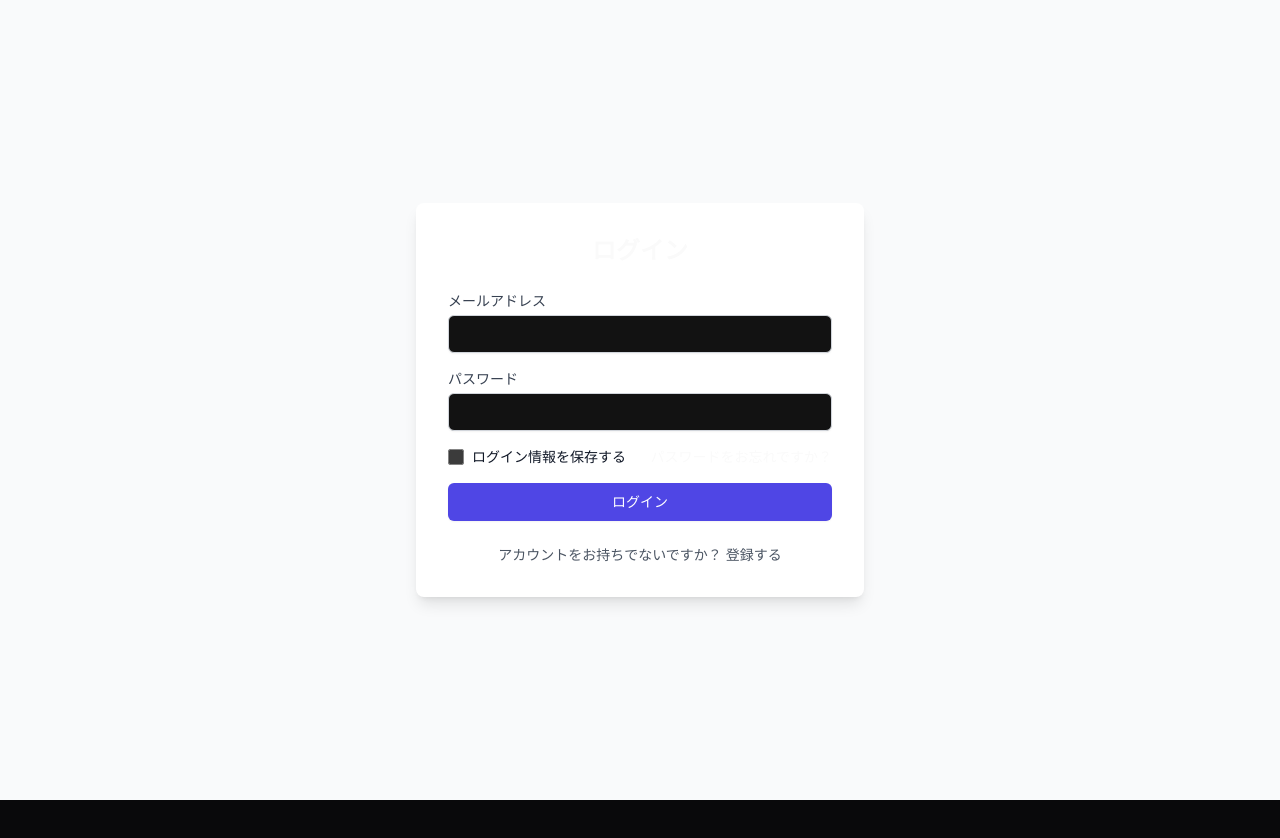
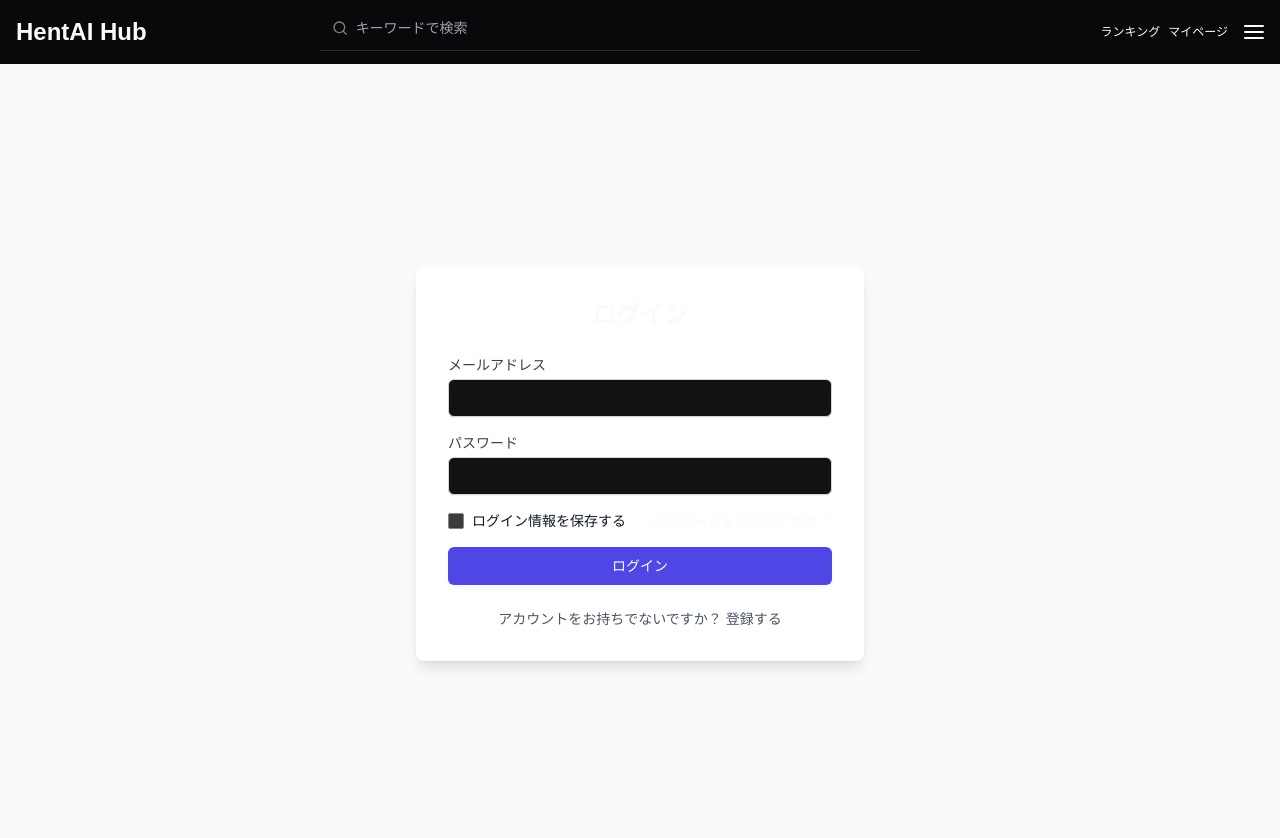
Before and after one commit to makeloff1/aimage-hub, a Next.js app: page /signin in a window 1280 px wide. Shown: the top 838 px of the page. Before the commit the page ends 800 px from the top, so only its background shows below. Built offline with nearby package versions, Linux system fonts and the light colour scheme.

Commit message:
ヘッダーをlayoutへ移動

```diff
--- a/src/app/layout.tsx
+++ b/src/app/layout.tsx
@@ -2,6 +2,7 @@ import type { Metadata } from "next";
 import localFont from "next/font/local";
 import { ThemeProvider } from "@/components/theme-provider";
 import "./globals.css";
+import { Header } from "./header";
 
 const geistSans = localFont({
   src: "./fonts/GeistVF.woff",
@@ -15,8 +16,8 @@ const geistMono = localFont({
 });
 
 export const metadata: Metadata = {
-  title: "AImageHub",
-  description: "AI Image Hub",
+  title: "HentAI Hub",
+  description: "hentai images",
 };
 
 export default function RootLayout({
@@ -35,6 +36,7 @@ export default function RootLayout({
           enableSystem
           disableTransitionOnChange
         >
+          <Header />
           {children}
         </ThemeProvider>
       </body>
--- a/src/app/page.tsx
+++ b/src/app/page.tsx
@@ -1,9 +1,8 @@
-import { Header } from "./header";
+"use server";
 
-export default function Page() {
+export default async function Page() {
   return (
     <>
-      <Header />
       <div>main</div>
     </>
   );
```
